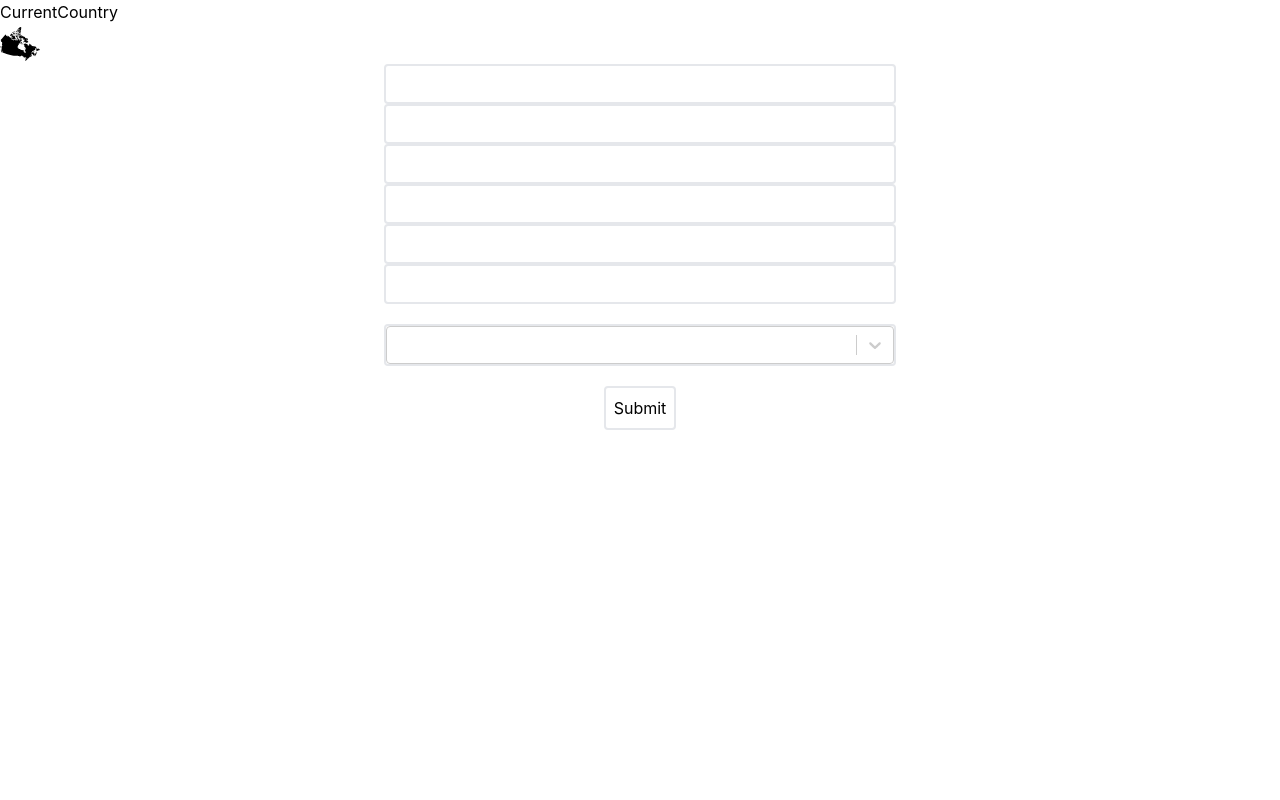
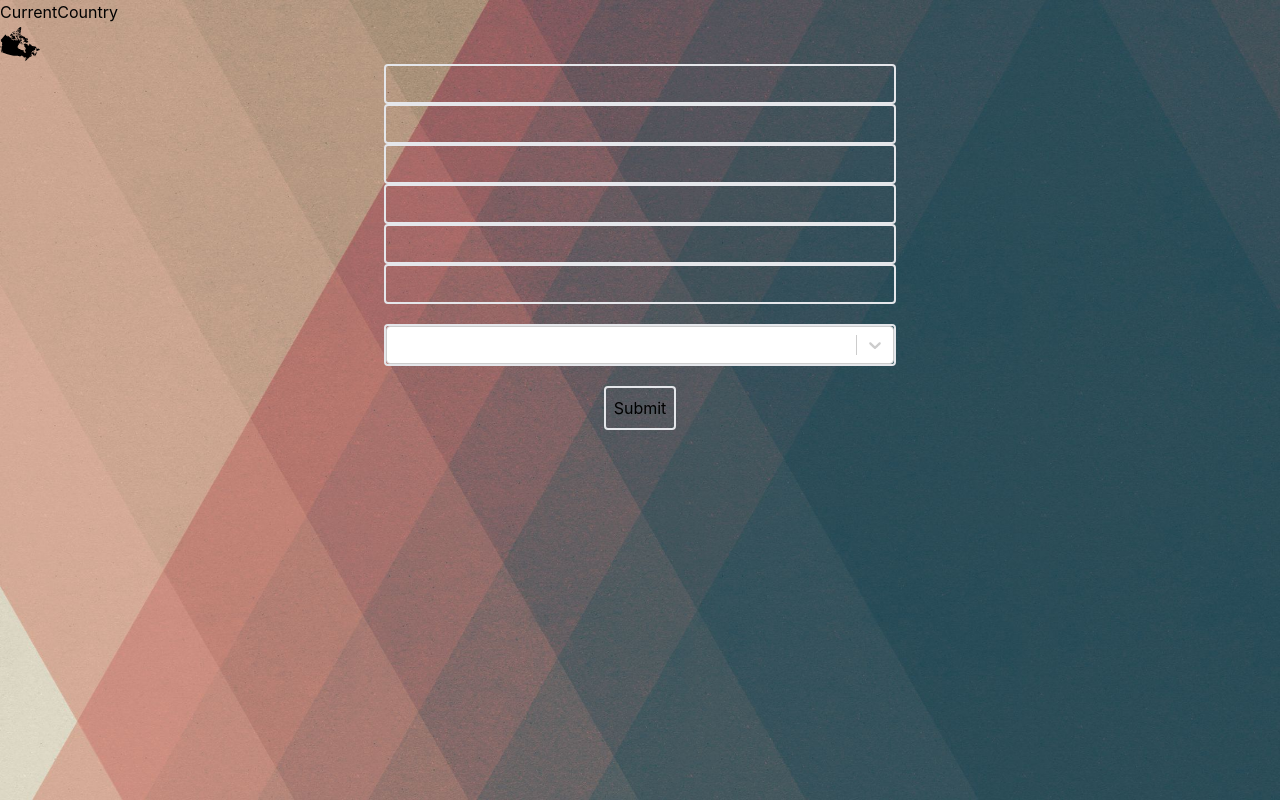
Before and after one commit to WeikeShi0730/worldle, a React (Create React App) app: page / in a window 1280 px wide. Built offline with nearby package versions, Linux system fonts and the light colour scheme.

Commit message:
Add background image

```diff
--- a/src/index.css
+++ b/src/index.css
@@ -9,6 +9,11 @@ body {
     sans-serif;
   -webkit-font-smoothing: antialiased;
   -moz-osx-font-smoothing: grayscale;
+  background-image: url("/public/background.jpeg");
+  background-size: cover;
+  background-repeat: repeat;
+  background-attachment: fixed;
+  background-position: top center;
 }
 
 code {
```
Also changed, not shown: public/background.jpeg (added).
